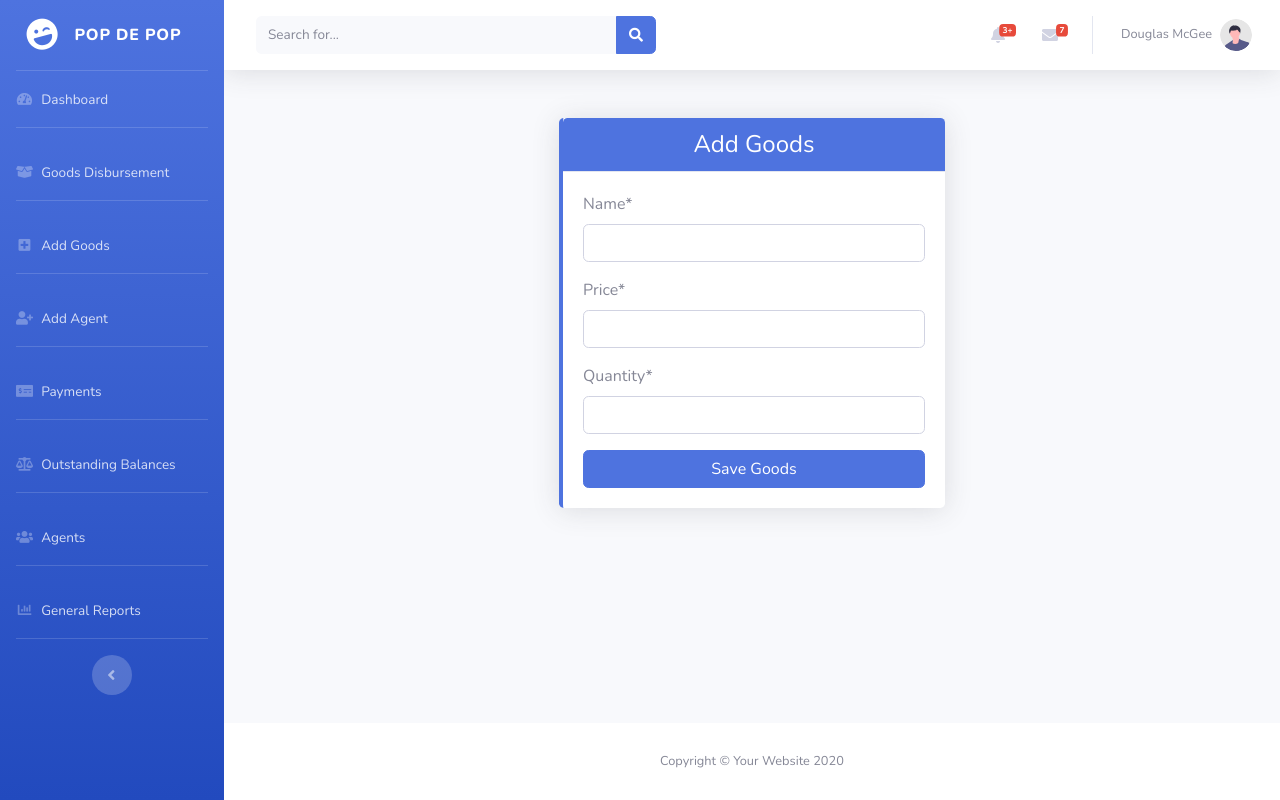
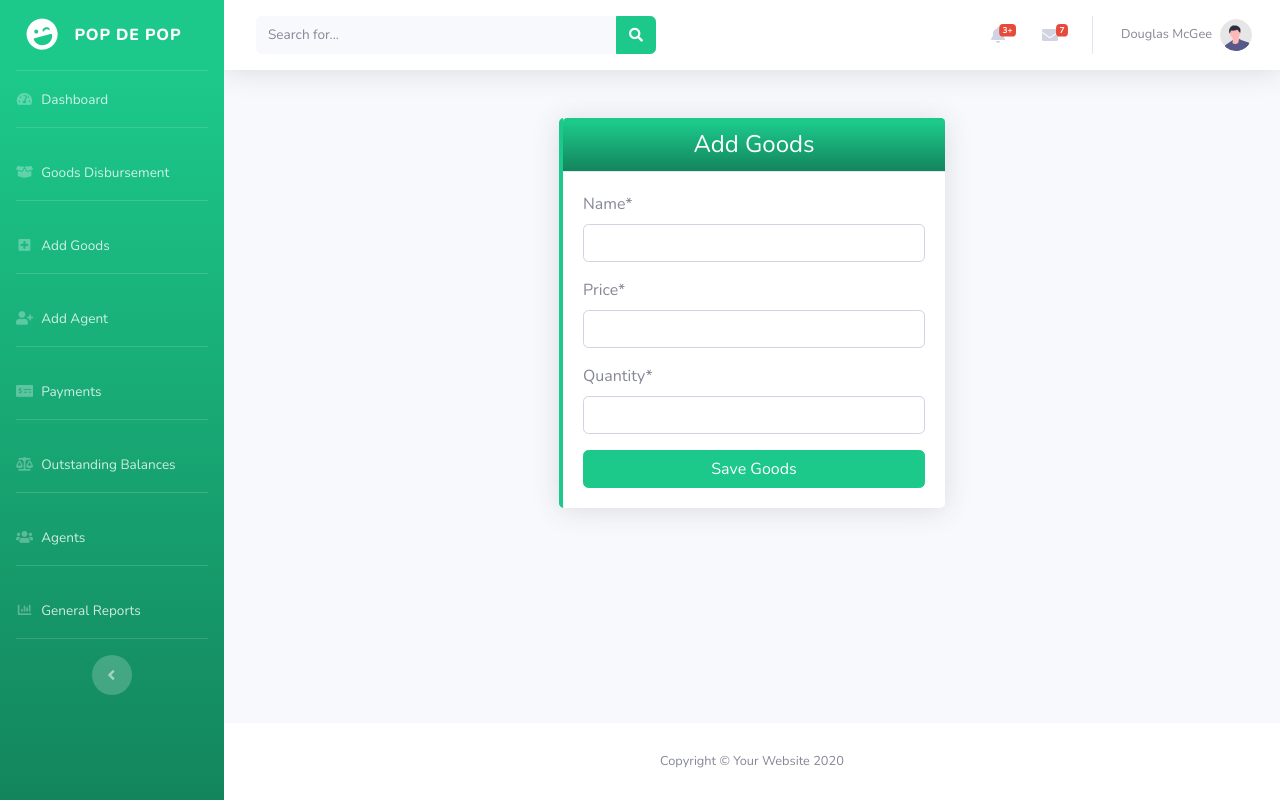
Before and after one commit to rodgerstar/sales_management_system, a Django app: page /goods in a window 1280 px wide. Run offline with Django 5.2, Linux system fonts and the light colour scheme; some libraries are stand-ins or nearby versions.

Commit message:
changed pages to gradient success

```diff
--- a/templates/goods_form.html
+++ b/templates/goods_form.html
@@ -1,4 +1,5 @@
 {% extends 'master.html' %}
+{% load crispy_forms_filters %}
 {% load crispy_forms_tags %}
 
 {% block title %}
@@ -9,17 +10,17 @@
 	<div class="container mt-5">
         <div class="row justify-content-center">
             <div class="col-md-6 col-lg-5">
-                <div class="card border-0 shadow rounded-lg border-left-primary">
-                    <div class="card-header bg-primary text-white text-center">
+                <div class="card border-0 shadow rounded-lg border-left-success">
+                    <div class="card-header bg-gradient-success text-white text-center">
                         <h4 class="mb-0">Add Goods</h4>
                     </div>
                     <div class="card-body">
                         <form action="{% url 'add_goods' %}" method="POST">
                             {% csrf_token %}
                             <div class="form-group">
-                                {{ form | crispy}}
+                                {{ form | crispy }}
                             </div>
-                            <button type="submit" class="btn btn-primary btn-block mt-3">
+                            <button type="submit" class="btn btn-success btn-block mt-3">
                                 Save Goods
                             </button>
                         </form>
--- a/templates/master.html
+++ b/templates/master.html
@@ -39,8 +39,8 @@
 <div id="wrapper">
 
     <!-- Sidebar -->
-    <ul class="navbar-nav bg-gradient-primary sidebar sidebar-dark accordion" id="accordionSidebar"
-    style="background: linear-gradient(180deg, #4e73df, #224abe); color: #ffffff; box-shadow: 0 4px 12px rgba(0, 0, 0, 0.2);">
+    <ul class="navbar-nav bg-gradient-success sidebar sidebar-dark accordion" id="accordionSidebar">
+{#    style="background: linear-gradient(180deg, #4e73df, #224abe); color: #ffffff; box-shadow: 0 4px 12px rgba(0, 0, 0, 0.2);">#}
 
         <!-- Sidebar - Brand -->
         <a class="sidebar-brand d-flex align-items-center justify-content-center" href="master.html">
@@ -159,7 +159,7 @@
                         <input type="text" class="form-control bg-light border-0 small" placeholder="Search for..."
                                aria-label="Search" aria-describedby="basic-addon2">
                         <div class="input-group-append">
-                            <button class="btn btn-primary" type="button">
+                            <button class="btn btn-success" type="button">
                                 <i class="fas fa-search fa-sm"></i>
                             </button>
                         </div>
```
Also changed, not shown: templates/agents_form.html (+4 -3 lines).
